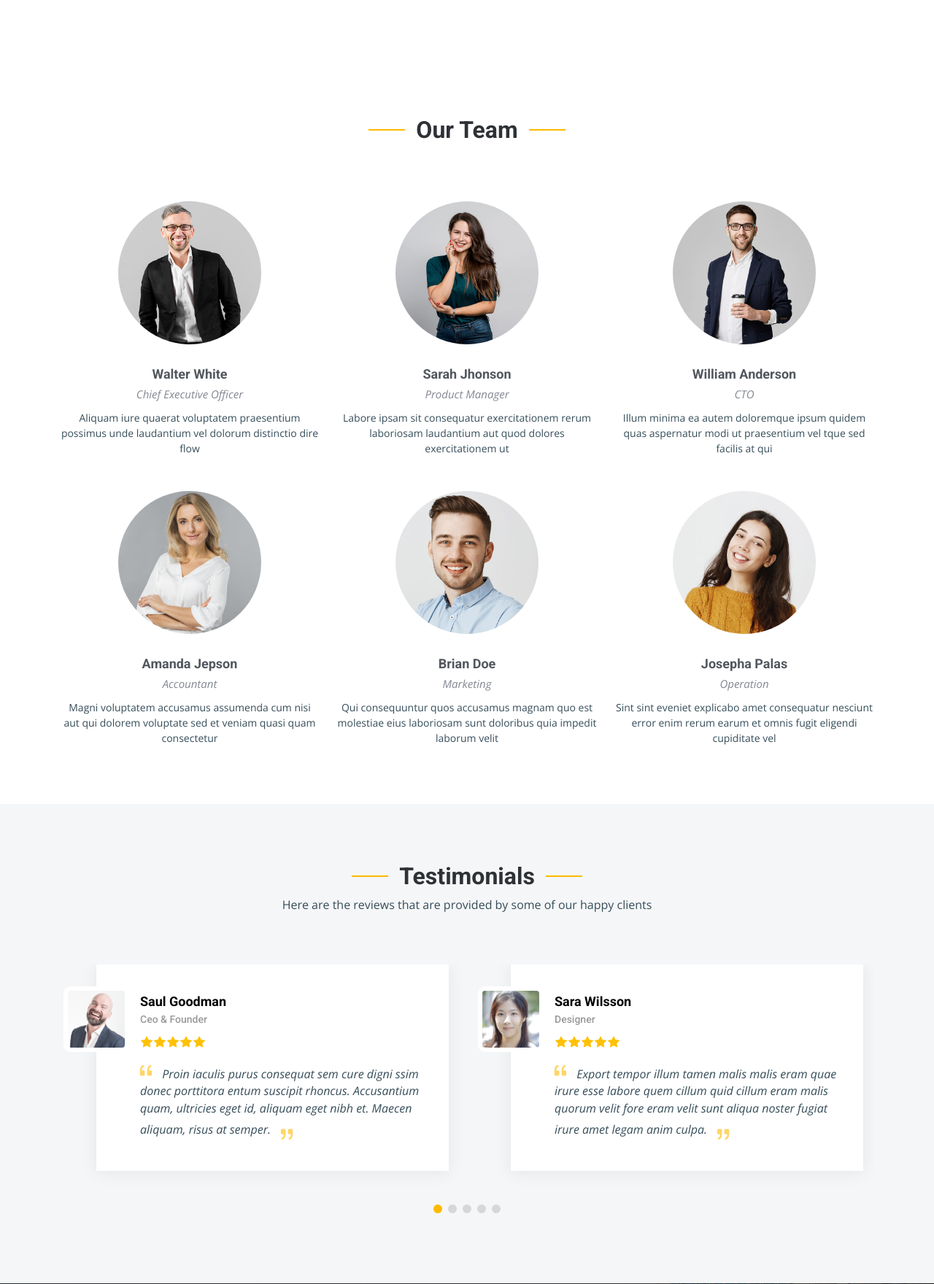
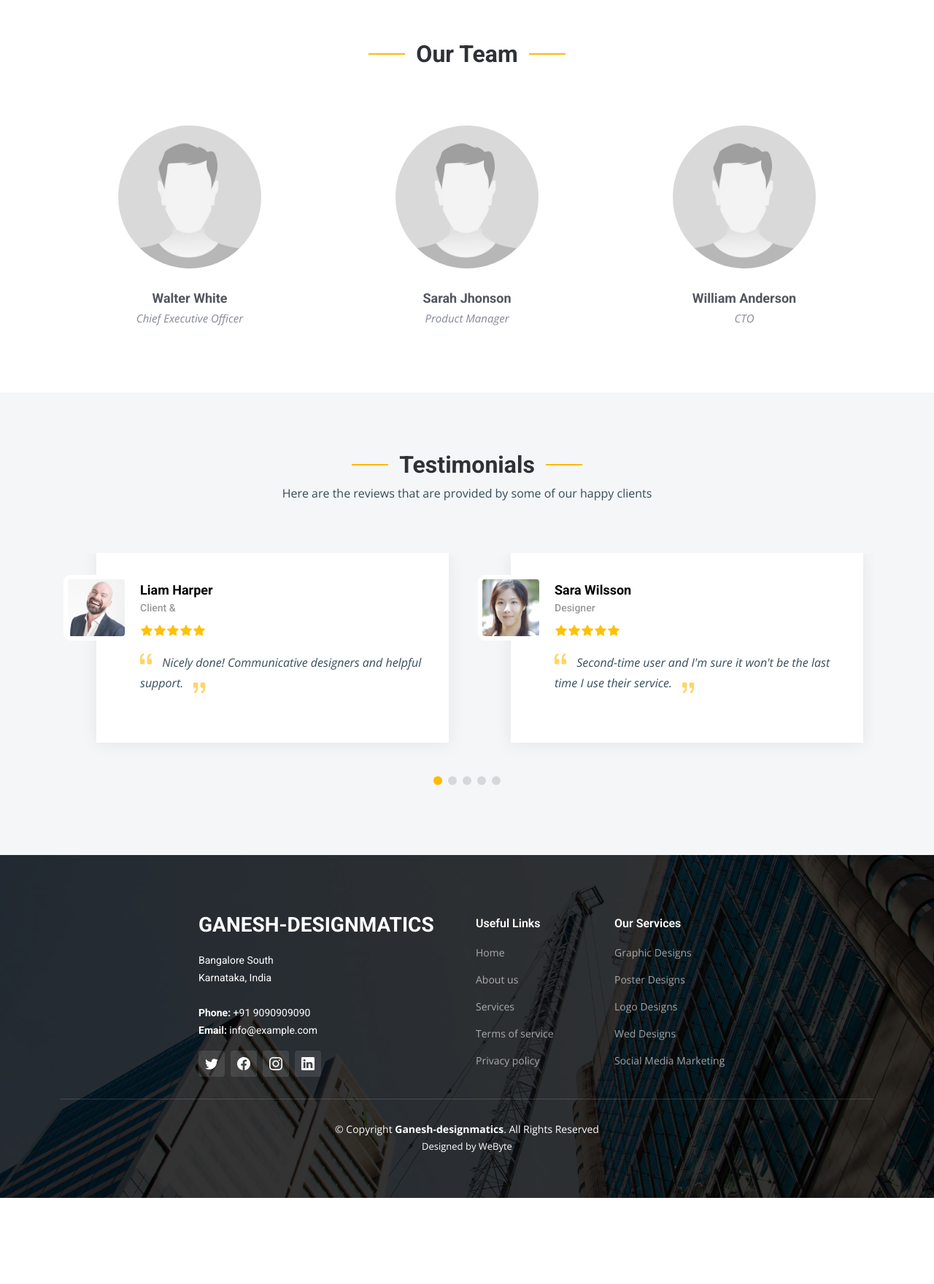
Before and after one commit to shank-p/GD, a Django app: page /about in a window 1280 px wide. Shown: the part 2040-3800 px from the top of the page at 73% size. After the commit the page ends 3682 px from the top, so only its background shows below. Run offline with Django 4.2, Linux system fonts and the light colour scheme; some libraries are stand-ins or nearby versions.

Commit message:
about page

```diff
--- a/GD/templates/about.html
+++ b/GD/templates/about.html
@@ -84,12 +84,12 @@
             <div class="our-story">
               <h4>[date for company start]</h4>
               <h3>Our Story</h3>
-              <p>Lorem ipsum dolor sit amet consectetur adipisicing elit. Quae magni eum quaerat velit accusantium iusto, iste voluptas. Aperiam recusandae odit expedita. Expedita, magni dolores obcaecati aut tempora eveniet molestias placeat..</p>
-              <ul>
+              <p>We grow our creative talents through experience: whether it’s learning from a veteran designer about how things came to be or finding fresh delight in Smashing Magazine posts, no great artist exists without inspiration. Famously declared in reference to scientific progress: “If I have seen further it is by standing on the shoulders of Giants”, said Isaac Newton.</p>
+              <!-- <ul>
                 <li><i class="bi bi-check-circle"></i> <span>Ullamco laboris nisi ut aliquip ex ea commo</span></li>
                 <li><i class="bi bi-check-circle"></i> <span>Duis aute irure dolor in reprehenderit in</span></li>
                 <li><i class="bi bi-check-circle"></i> <span>Ullamco laboris nisi ut aliquip ex ea</span></li>
-              </ul>
+              </ul> -->
 
             </div>
           </div>
@@ -203,7 +203,7 @@
 
           <div class="col-lg-4 col-md-6 member" data-aos="fade-up" data-aos-delay="100">
             <div class="member-img">
-              <img src="{% static 'assets/img/team/team-1.jpg' %}" class="img-fluid" alt="">
+              <img src="{% static 'assets/img/team/team.jpg' %}" class="img-fluid" alt="">
               <div class="social">
                 <a href="#"><i class="bi bi-twitter"></i></a>
                 <a href="#"><i class="bi bi-facebook"></i></a>
@@ -214,13 +214,13 @@
             <div class="member-info text-center">
               <h4>Walter White</h4>
               <span>Chief Executive Officer</span>
-              <p>Aliquam iure quaerat voluptatem praesentium possimus unde laudantium vel dolorum distinctio dire flow</p>
+              <!-- <p>Aliquam iure quaerat voluptatem praesentium possimus unde laudantium vel dolorum distinctio dire flow</p> -->
             </div>
           </div><!-- End Team Member -->
 
           <div class="col-lg-4 col-md-6 member" data-aos="fade-up" data-aos-delay="200">
             <div class="member-img">
-              <img src="{% static 'assets/img/team/team-2.jpg' %}" class="img-fluid" alt="">
+              <img src="{% static 'assets/img/team/team.jpg' %}" class="img-fluid" alt="">
               <div class="social">
                 <a href="#"><i class="bi bi-twitter"></i></a>
                 <a href="#"><i class="bi bi-facebook"></i></a>
@@ -231,13 +231,13 @@
             <div class="member-info text-center">
               <h4>Sarah Jhonson</h4>
               <span>Product Manager</span>
-              <p>Labore ipsam sit consequatur exercitationem rerum laboriosam laudantium aut quod dolores exercitationem ut</p>
+              <!-- <p>Labore ipsam sit consequatur exercitationem rerum laboriosam laudantium aut quod dolores exercitationem ut</p> -->
             </div>
           </div><!-- End Team Member -->
 
           <div class="col-lg-4 col-md-6 member" data-aos="fade-up" data-aos-delay="300">
             <div class="member-img">
-              <img src="{% static 'assets/img/team/team-3.jpg' %}" class="img-fluid" alt="">
+              <img src="{% static 'assets/img/team/team.jpg' %}" class="img-fluid" alt="">
               <div class="social">
                 <a href="#"><i class="bi bi-twitter"></i></a>
                 <a href="#"><i class="bi bi-facebook"></i></a>
@@ -248,61 +248,9 @@
             <div class="member-info text-center">
               <h4>William Anderson</h4>
               <span>CTO</span>
-              <p>Illum minima ea autem doloremque ipsum quidem quas aspernatur modi ut praesentium vel tque sed facilis at qui</p>
+              <!-- <p>Illum minima ea autem doloremque ipsum quidem quas aspernatur modi ut praesentium vel tque sed facilis at qui</p> -->
             </div>
           </div><!-- End Team Member -->
-
-          <div class="col-lg-4 col-md-6 member" data-aos="fade-up" data-aos-delay="400">
-            <div class="member-img">
-              <img src="{% static 'assets/img/team/team-4.jpg' %}" class="img-fluid" alt="">
-              <div class="social">
-                <a href="#"><i class="bi bi-twitter"></i></a>
-                <a href="#"><i class="bi bi-facebook"></i></a>
-                <a href="#"><i class="bi bi-instagram"></i></a>
-                <a href="#"><i class="bi bi-linkedin"></i></a>
-              </div>
-            </div>
-            <div class="member-info text-center">
-              <h4>Amanda Jepson</h4>
-              <span>Accountant</span>
-              <p>Magni voluptatem accusamus assumenda cum nisi aut qui dolorem voluptate sed et veniam quasi quam consectetur</p>
-            </div>
-          </div><!-- End Team Member -->
-
-          <div class="col-lg-4 col-md-6 member" data-aos="fade-up" data-aos-delay="500">
-            <div class="member-img">
-              <img src="{% static 'assets/img/team/team-5.jpg' %}" class="img-fluid" alt="">
-              <div class="social">
-                <a href="#"><i class="bi bi-twitter"></i></a>
-                <a href="#"><i class="bi bi-facebook"></i></a>
-                <a href="#"><i class="bi bi-instagram"></i></a>
-                <a href="#"><i class="bi bi-linkedin"></i></a>
-              </div>
-            </div>
-            <div class="member-info text-center">
-              <h4>Brian Doe</h4>
-              <span>Marketing</span>
-              <p>Qui consequuntur quos accusamus magnam quo est molestiae eius laboriosam sunt doloribus quia impedit laborum velit</p>
-            </div>
-          </div><!-- End Team Member -->
-
-          <div class="col-lg-4 col-md-6 member" data-aos="fade-up" data-aos-delay="600">
-            <div class="member-img">
-              <img src="{% static 'assets/img/team/team-6.jpg' %}" class="img-fluid" alt="">
-              <div class="social">
-                <a href="#"><i class="bi bi-twitter"></i></a>
-                <a href="#"><i class="bi bi-facebook"></i></a>
-                <a href="#"><i class="bi bi-instagram"></i></a>
-                <a href="#"><i class="bi bi-linkedin"></i></a>
-              </div>
-            </div>
-            <div class="member-info text-center">
-              <h4>Josepha Palas</h4>
-              <span>Operation</span>
-              <p>Sint sint eveniet explicabo amet consequatur nesciunt error enim rerum earum et omnis fugit eligendi cupiditate vel</p>
-            </div>
-          </div><!-- End Team Member -->
-
         </div>
 
       </div>
@@ -324,14 +272,14 @@
               <div class="testimonial-wrap">
                 <div class="testimonial-item">
                   <img src="{% static 'assets/img/testimonials/testimonials-1.jpg' %}" class="testimonial-img" alt="">
-                  <h3>Saul Goodman</h3>
-                  <h4>Ceo &amp; Founder</h4>
+                  <h3>Liam Harper</h3>
+                  <h4>Client &amp; </h4>
                   <div class="stars">
                     <i class="bi bi-star-fill"></i><i class="bi bi-star-fill"></i><i class="bi bi-star-fill"></i><i class="bi bi-star-fill"></i><i class="bi bi-star-fill"></i>
                   </div>
                   <p>
                     <i class="bi bi-quote quote-icon-left"></i>
-                    Proin iaculis purus consequat sem cure digni ssim donec porttitora entum suscipit rhoncus. Accusantium quam, ultricies eget id, aliquam eget nibh et. Maecen aliquam, risus at semper.
+                    Nicely done! Communicative designers and helpful support.
                     <i class="bi bi-quote quote-icon-right"></i>
                   </p>
                 </div>
@@ -349,7 +297,7 @@
                   </div>
                   <p>
                     <i class="bi bi-quote quote-icon-left"></i>
-                    Export tempor illum tamen malis malis eram quae irure esse labore quem cillum quid cillum eram malis quorum velit fore eram velit sunt aliqua noster fugiat irure amet legam anim culpa.
+                    Second-time user and I'm sure it won't be the last time I use their service.
                     <i class="bi bi-quote quote-icon-right"></i>
                   </p>
                 </div>
@@ -367,7 +315,7 @@
                   </div>
                   <p>
                     <i class="bi bi-quote quote-icon-left"></i>
-                    Enim nisi quem export duis labore cillum quae magna enim sint quorum nulla quem veniam duis minim tempor labore quem eram duis noster aute amet eram fore quis sint minim.
+                    Awesome website and very easy to use. Much faster and more exposure to top designs.
                     <i class="bi bi-quote quote-icon-right"></i>
                   </p>
                 </div>
@@ -385,7 +333,7 @@
                   </div>
                   <p>
                     <i class="bi bi-quote quote-icon-left"></i>
-                    Fugiat enim eram quae cillum dolore dolor amet nulla culpa multos export minim fugiat minim velit minim dolor enim duis veniam ipsum anim magna sunt elit fore quem dolore labore illum veniam.
+                    Great company to get the things done the way you want!!.
                     <i class="bi bi-quote quote-icon-right"></i>
                   </p>
                 </div>
@@ -403,7 +351,7 @@
                   </div>
                   <p>
                     <i class="bi bi-quote quote-icon-left"></i>
-                    Quis quorum aliqua sint quem legam fore sunt eram irure aliqua veniam tempor noster veniam enim culpa labore duis sunt culpa nulla illum cillum fugiat legam esse veniam culpa fore nisi cillum quid.
+                    Great platform to get a lot of design ideas.
                     <i class="bi bi-quote quote-icon-right"></i>
                   </p>
                 </div>
```
Also changed, not shown: GD/static/assets/img/team/team-1.jpg (deleted), GD/static/assets/img/team/team-2.jpg (deleted), GD/static/assets/img/team/team-3.jpg (deleted), GD/static/assets/img/team/team-4.jpg (deleted), GD/static/assets/img/team/team-5.jpg (deleted), GD/static/assets/img/team/team-6.jpg (deleted), GD/static/assets/img/team/team.jpg (added).
